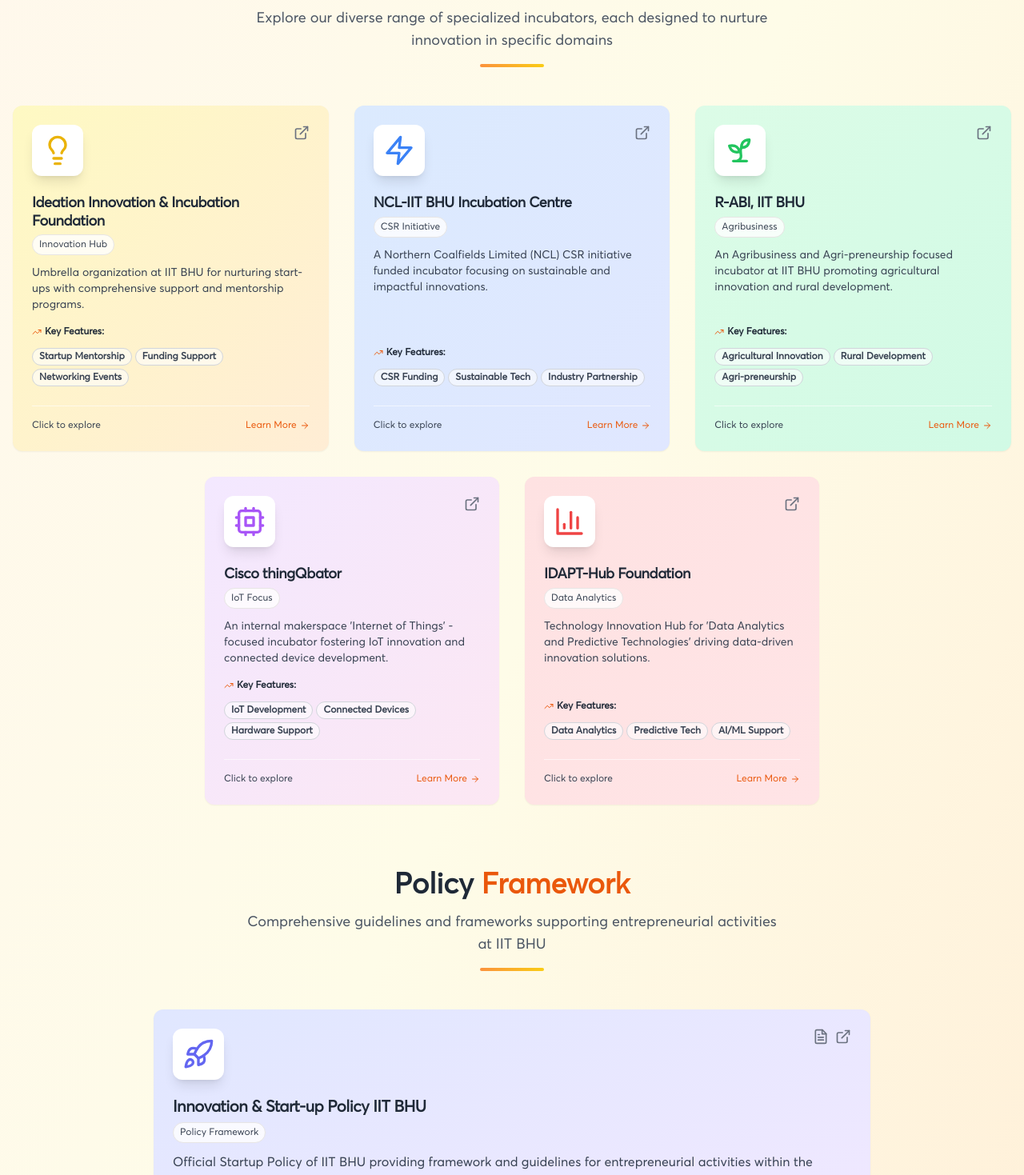
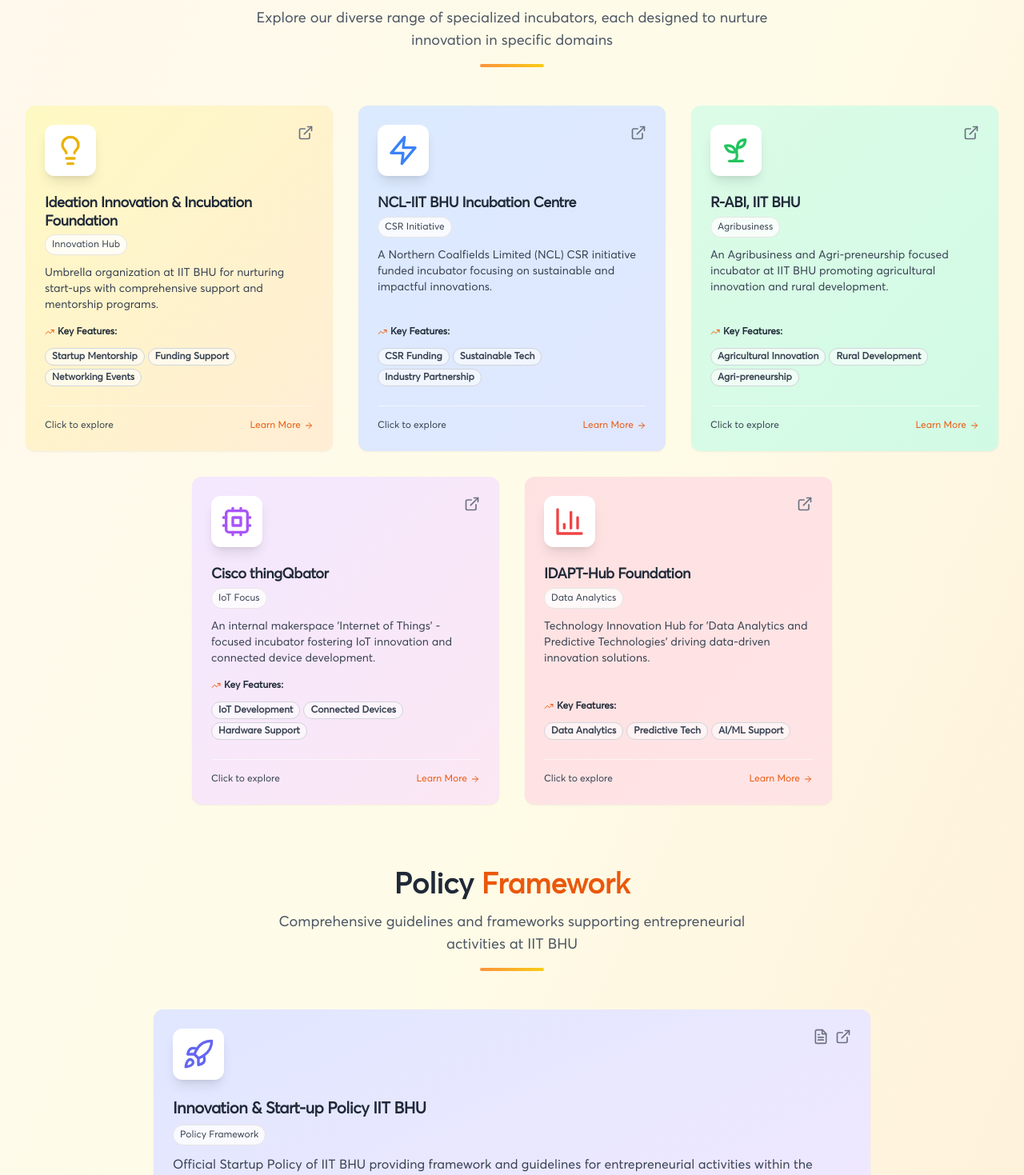
Before and after one commit to ecelliitbhu/ecell-website-new, a Next.js app: page /IncubatorsMain in a window 1280 px wide. Shown: the part 740-2209 px from the top of the page at 80% size. Built offline with nearby package versions, Linux system fonts and the light colour scheme; no server answers.

Commit message:
improve tablet responsiveness for incubator cards layout

```diff
--- a/pages/IncubatorsMain.js
+++ b/pages/IncubatorsMain.js
@@ -8,7 +8,6 @@ import { Card, CardContent, CardDescription, CardHeader, CardTitle } from '@/com
 import { Badge } from '@/components/ui/badge';
 import { ExternalLink, Lightbulb, Zap, Rocket, Cpu, BarChart3, Sprout, ArrowRight, Star, Users, Target, TrendingUp, FileText, BookOpen } from 'lucide-react';
 import EtaSection from "@/components/EtaSection";
-
 
 const incubators = [
   {
@@ -118,61 +117,26 @@ const IncubatorsMain = ({
     }
   };
 
-  // Dynamic grid layout function
-  const renderIncubatorGrid = () => {
-    const itemsPerRow = 3; // Desktop: 3 items per row
-    const totalItems = incubators.length;
-    const completeRows = Math.floor(totalItems / itemsPerRow);
-    const remainingItems = totalItems % itemsPerRow;
+// Simplified grid layout function
+const renderIncubatorGrid = () => {
+  return (
+    <div className="w-full max-w-7xl mx-auto">
+      {/* Use flexbox with wrap for better control */}
+      <div className="flex flex-wrap justify-center gap-6 md:gap-8">
+        {incubators.map((incubator) => (
+          <div key={incubator.id} className="w-full sm:w-[calc(50%-16px)] md:w-[calc(50%-px)] lg:w-[calc(33.333%-px)] sm:max-w-md md:max-w-lg lg:max-w-sm">
+            {renderIncubatorCard(incubator)}
+          </div>
+        ))}
+      </div>
+    </div>
+  );
+};
 
-    const rows = [];
-
-    // Render complete rows
-    for (let row = 0; row < completeRows; row++) {
-      const startIndex = row * itemsPerRow;
-      const endIndex = startIndex + itemsPerRow;
-      const rowItems = incubators.slice(startIndex, endIndex);
-
-      rows.push(
-        <div key={`row-${row}`} className="grid grid-cols-1 md:grid-cols-2 lg:grid-cols-3 gap-8 w-full mb-8">
-          {rowItems.map((incubator) => renderIncubatorCard(incubator))}
-        </div>
-      );
-    }
-
-    // Render incomplete row (centered)
-    if (remainingItems > 0) {
-      const startIndex = completeRows * itemsPerRow;
-      const rowItems = incubators.slice(startIndex);
-
-      // Dynamic grid classes based on remaining items
-      let gridClass = '';
-      let containerClass = '';
-
-      if (remainingItems === 1) {
-        gridClass = 'grid grid-cols-1 gap-8';
-        containerClass = 'max-w-sm mx-auto';
-      } else if (remainingItems === 2) {
-        gridClass = 'grid grid-cols-1 md:grid-cols-2 gap-8';
-        containerClass = 'max-w-3xl mx-auto';
-      }
-
-      rows.push(
-        <div key={`row-incomplete`} className={`${containerClass} w-full`}>
-          <div className={gridClass}>
-            {rowItems.map((incubator) => renderIncubatorCard(incubator))}
-          </div>
-        </div>
-      );
-    }
-
-    return rows;
-  };
 
   // Render individual incubator card
   const renderIncubatorCard = (incubator) => (
     <Card
-      key={incubator.id}
       className={`group cursor-pointer transition-all duration-500 hover:scale-105 hover:shadow-2xl bg-gradient-to-br ${incubator.color} border-0 overflow-hidden relative h-full flex flex-col w-full`}
       onClick={() => handleCardClick(incubator.website)}
     >
@@ -257,24 +221,24 @@ const IncubatorsMain = ({
           <div className="absolute bottom-20 left-1/4 w-12 h-12 bg-yellow-400 rounded-full opacity-10 animate-pulse"></div>
         </div>
 
-        <div className="relative container mx-auto px-4 py-16 text-center">
+        <div className="relative container mx-auto px-4 md:px-6 py-12 md:py-16 text-center">
           <div className="mb-6 inline-flex items-center px-3 py-1 bg-white/20 rounded-full backdrop-blur-sm">
             <Lightbulb className="w-4 h-4 mr-2 " />
             <span className="text-sm font-medium">Innovation Ecosystem</span>
           </div>
 
-          <h1 className="text-5xl md:text-7xl font-bold mb-6 animate-fade-in leading-tight">
+          <h1 className="text-4xl md:text-6xl lg:text-7xl font-bold mb-6 animate-fade-in leading-tight">
             Innovation <span className="text-yellow-200 relative">
               Incubators
               <div className="absolute -bottom-2 left-0 w-full h-1 bg-yellow-300 rounded-full"></div>
             </span>
           </h1>
 
-          <p className="text-lg md:text-xl mb-8 max-w-3xl mx-auto opacity-90 leading-relaxed">
+          <p className="text-lg md:text-xl mb-8 max-w-3xl mx-auto opacity-90 leading-relaxed px-4">
             Discover our comprehensive ecosystem of incubators fostering innovation, entrepreneurship, and technological advancement at IIT BHU
           </p>
 
-          <div className="flex flex-col sm:flex-row justify-center items-center space-y-3 sm:space-y-0 sm:space-x-6 text-base">
+          <div className="flex flex-col sm:flex-row justify-center items-center space-y-3 sm:space-y-0 sm:space-x-6 text-base px-4">
             <div className="flex items-center space-x-2">
               <Lightbulb className="w-5 h-5 " />
               <span>Nurturing Ideas Into Reality</span>
@@ -287,45 +251,45 @@ const IncubatorsMain = ({
         </div>
       </div>
 
-      <div className="container mx-auto px-4 py-12">
+      <div className="container mx-auto px-4 md:px-6 py-12">
         {/* Enhanced Stats Section */}
-        <div className="grid grid-cols-2 md:grid-cols-4 gap-6 mb-16">
+        <div className="grid grid-cols-2 md:grid-cols-4 gap-4 md:gap-6 mb-12 md:mb-16">
           <div className="text-center group">
-            <div className="bg-white rounded-xl p-4 shadow-lg hover:shadow-xl transition-all duration-300 transform hover:-translate-y-2">
-              <div className="text-3xl font-bold text-orange-600 mb-2 group-hover:scale-110 transition-transform duration-300">5+</div>
-              <div className="text-gray-600 font-medium text-sm">Active Incubators</div>
+            <div className="bg-white rounded-xl h-full p-3 md:p-4 shadow-lg hover:shadow-xl transition-all duration-300 transform hover:-translate-y-2">
+              <div className="text-2xl md:text-3xl font-bold text-orange-600 mb-2 group-hover:scale-110 transition-transform duration-300">5+</div>
+              <div className="text-gray-600 font-medium text-xs md:text-sm">Active Incubators</div>
               <div className="w-10 h-1 bg-orange-300 rounded-full mx-auto mt-2"></div>
             </div>
           </div>
           <div className="text-center group">
-            <div className="bg-white rounded-xl p-4 shadow-lg hover:shadow-xl transition-all duration-300 transform hover:-translate-y-2">
-              <div className="text-3xl font-bold text-orange-600 mb-2 group-hover:scale-110 transition-transform duration-300">100+</div>
-              <div className="text-gray-600 font-medium text-sm">Startups Supported</div>
+            <div className="bg-white rounded-xl h-full p-3 md:p-4 shadow-lg hover:shadow-xl transition-all duration-300 transform hover:-translate-y-2">
+              <div className="text-2xl md:text-3xl font-bold text-orange-600 mb-2 group-hover:scale-110 transition-transform duration-300">100+</div>
+              <div className="text-gray-600 font-medium text-xs md:text-sm">Startups Supported</div>
               <div className="w-10 h-1 bg-orange-300 rounded-full mx-auto mt-2"></div>
             </div>
           </div>
           <div className="text-center group">
-            <div className="bg-white rounded-xl p-4 shadow-lg hover:shadow-xl transition-all duration-300 transform hover:-translate-y-2">
-              <div className="text-3xl font-bold text-orange-600 mb-2 group-hover:scale-110 transition-transform duration-300">50+</div>
-              <div className="text-gray-600 font-medium text-sm">Expert Mentors</div>
+            <div className="bg-white rounded-xl h-full p-3 md:p-4 shadow-lg hover:shadow-xl transition-all duration-300 transform hover:-translate-y-2">
+              <div className="text-2xl md:text-3xl font-bold text-orange-600 mb-2 group-hover:scale-110 transition-transform duration-300">50+</div>
+              <div className="text-gray-600 font-medium text-xs md:text-sm">Our Expert Mentors</div>
               <div className="w-10 h-1 bg-orange-300 rounded-full mx-auto mt-2"></div>
             </div>
           </div>
           <div className="text-center group">
-            <div className="bg-white rounded-xl p-4 shadow-lg hover:shadow-xl transition-all duration-300 transform hover:-translate-y-2">
-              <div className="text-3xl font-bold text-orange-600 mb-2 group-hover:scale-110 transition-transform duration-300">₹10Cr+</div>
-              <div className="text-gray-600 font-medium text-sm">Funding Facilitated</div>
+            <div className="bg-white h-full rounded-xl p-3 md:p-4 shadow-lg hover:shadow-xl transition-all duration-300 transform hover:-translate-y-2">
+              <div className="text-2xl md:text-3xl font-bold text-orange-600 mb-2 group-hover:scale-110 transition-transform duration-300">₹10Cr+</div>
+              <div className="text-gray-600 font-medium text-xs md:text-sm">Funding Facilitated</div>
               <div className="w-10 h-1 bg-orange-300 rounded-full mx-auto mt-2"></div>
             </div>
           </div>
         </div>
 
         {/* Section Header */}
-        <div className="text-center mb-12">
-          <h2 className="text-3xl md:text-4xl font-bold text-gray-800 mb-3">
+        <div className="text-center mb-8 md:mb-12">
+          <h2 className="text-2xl md:text-3xl lg:text-4xl font-bold text-gray-800 mb-3">
             Our <span className="text-orange-600">Incubator Network</span>
           </h2>
-          <p className="text-lg text-gray-600 max-w-2xl mx-auto">
+          <p className="text-base md:text-lg text-gray-600 max-w-2xl mx-auto px-4">
             Explore our diverse range of specialized incubators, each designed to nurture innovation in specific domains
           </p>
           <div className="w-20 h-1 bg-gradient-to-r from-orange-400 to-yellow-400 rounded-full mx-auto mt-4"></div>
@@ -337,19 +301,19 @@ const IncubatorsMain = ({
         </div>
 
         {/* Policy Framework Section */}
-        <div className="mt-20">
-          <div className="text-center mb-12">
-            <h2 className="text-3xl md:text-4xl font-bold text-gray-800 mb-3">
+        <div className="mt-16 md:mt-20">
+          <div className="text-center mb-8 md:mb-12">
+            <h2 className="text-2xl md:text-3xl lg:text-4xl font-bold text-gray-800 mb-3">
               Policy <span className="text-orange-600">Framework</span>
             </h2>
-            <p className="text-lg text-gray-600 max-w-2xl mx-auto">
+            <p className="text-base md:text-lg text-gray-600 max-w-2xl mx-auto px-4">
               Comprehensive guidelines and frameworks supporting entrepreneurial activities at IIT BHU
             </p>
             <div className="w-20 h-1 bg-gradient-to-r from-orange-400 to-yellow-400 rounded-full mx-auto mt-4"></div>
           </div>
 
           {/* Policy Card */}
-          <div className="max-w-4xl mx-auto">
+          <div className="max-w-4xl mx-auto px-4 md:px-0">
             <Card
               className={`group cursor-pointer transition-all duration-500 hover:scale-105 hover:shadow-2xl bg-gradient-to-br ${policyInfo.color} border-0 overflow-hidden relative h-full flex flex-col`}
               onClick={() => handleCardClick(policyInfo.website)}
@@ -370,7 +334,7 @@ const IncubatorsMain = ({
                   </div>
                 </div>
 
-                <CardTitle className="text-xl font-bold text-gray-800 mb-2 group-hover:text-orange-700 transition-colors duration-300 leading-tight">
+                <CardTitle className="text-lg md:text-xl font-bold text-gray-800 mb-2 group-hover:text-orange-700 transition-colors duration-300 leading-tight">
                   {policyInfo.title}
                 </CardTitle>
 
@@ -382,12 +346,12 @@ const IncubatorsMain = ({
               </CardHeader>
 
               <CardContent className="pt-0 relative z-20 flex-1 flex flex-col">
-                <CardDescription className="text-gray-700 mb-4 leading-relaxed text-base flex-1">
+                <CardDescription className="text-gray-700 mb-4 leading-relaxed text-sm md:text-base flex-1">
                   {policyInfo.description}
                 </CardDescription>
 
                 <div className="space-y-3 mb-6">
-                  <div className="text-sm font-semibold text-gray-800 mb-2 flex items-center">
+                  <div className="text-xs md:text-sm font-semibold text-gray-800 mb-2 flex items-center">
                     <BookOpen className="w-4 h-4 mr-1 text-orange-600" />
                     Key Areas:
                   </div>
@@ -396,7 +360,7 @@ const IncubatorsMain = ({
                       <Badge
                         key={index}
                         variant="outline"
-                        className="text-sm bg-white/60 border-gray-300 text-gray-700 hover:bg-white/80 transition-colors duration-200 px-3 py-1"
+                        className="text-xs md:text-sm bg-white/60 border-gray-300 text-gray-700 hover:bg-white/80 transition-colors duration-200 px-2 md:px-3 py-1"
                       >
                         {feature}
                       </Badge>
@@ -405,11 +369,11 @@ const IncubatorsMain = ({
                 </div>
 
                 <div className="mt-auto pt-4 border-t border-white/60">
-                  <div className="flex items-center justify-between text-sm">
+                  <div className="flex items-center justify-between text-xs md:text-sm">
                     <span className="font-medium text-gray-700">Click to view policy document</span>
                     <div className="flex items-center space-x-1 text-orange-600 group-hover:translate-x-2 transition-transform duration-300">
                       <span className="font-medium">View PDF</span>
-                      <ArrowRight className="w-4 h-4" />
+                      <ArrowRight className="w-3 md:w-4 h-3 md:h-4" />
                     </div>
                   </div>
                 </div>
```
